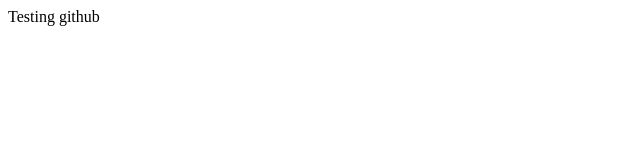
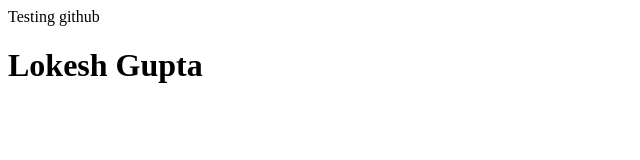
Before and after one commit to lokeshgupta2/testing-1, a plain HTML site: page index.html in a window 1280 px wide. Shown: the whole page, without its empty margins (0-640 px from the left). Drawn offline with Linux system fonts and the light colour scheme.

Commit message:
second commit

```diff
--- a/index.html
+++ b/index.html
@@ -3,5 +3,6 @@
 </head>
 <body>
 <p>Testing github</p>
+<h1>Lokesh Gupta</h1>
 </body>
 </html>
```
